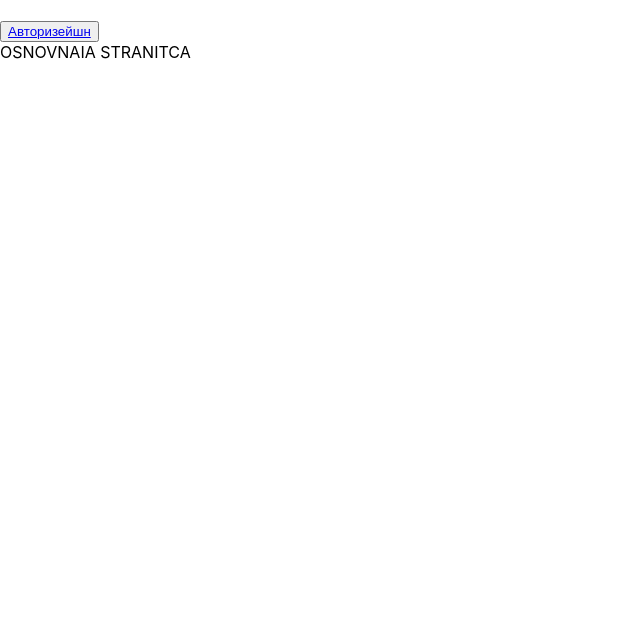
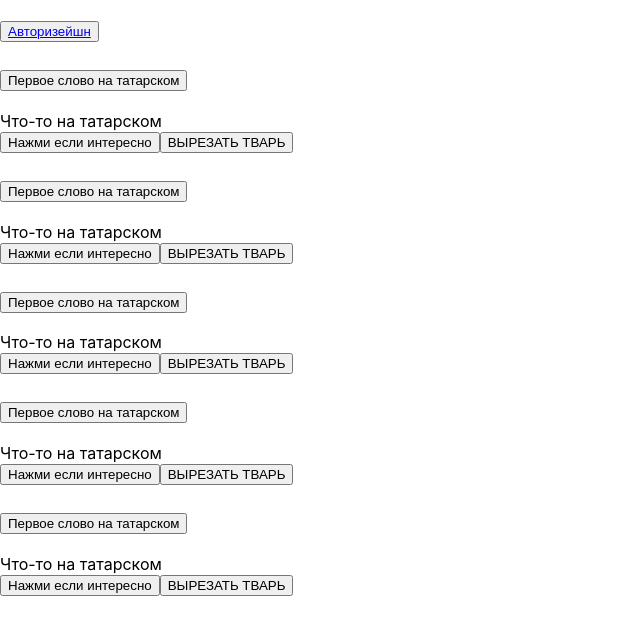
Before and after one commit to Jadikir/BackEnd1, a React (Create React App) app in the folder client/: page /home in a window 1280 px wide. Shown: the top 634 px of the page, without its empty margins (0-640 px from the left). Built offline with nearby package versions, Linux system fonts and the light colour scheme; the HTML template or start-up script is replaced by a standard one.

Commit message:
Frontend для бедных

```diff
--- a/client/src/Zakaznai/Zakaziki.js
+++ b/client/src/Zakaznai/Zakaziki.js
@@ -2,21 +2,23 @@ import {makeAutoObservable} from "mobx";
 
 export default class Zakaziki{
     constructor() {
-        this._zakaz = [
+        this._zakazs = [
             {id: 1, name: "3D модель пивной бутылки", price: 3000},
             {id: 2, name: "Самолетик", price: 5000},
             {id: 3, name: "Гитара на миллиард полигонов", price: 10000},
             {id: 4, name: "Пончик", price: 300},
+            {id: 5, name: "Пончик", price: 300},
         ]
         makeAutoObservable(this)
     }
 
-    setZakaz(zakaz){
-        this._zakaz = zakaz
+    set zakazs(zakazs){
+        this._zakazs = zakazs
     }
 
-    get Zakaz(){
-        return this._zakaz
+    get zakazs(){
+        return this._zakazs
     }
 
+
 }
--- a/client/src/components/NavBar.js
+++ b/client/src/components/NavBar.js
@@ -26,6 +26,7 @@ const NavBar = observer(() => {
 
             </Container>
         </Navbar>
+
     );
 });
 
--- /dev/null
+++ b/client/src/components/ZakazItem.js
@@ -0,0 +1,25 @@
+import React from 'react';
+import {Accordion, Button} from "react-bootstrap";
+import {useNavigate} from 'react-router-dom'
+import {ZAKAZPAGE_ROUTE} from "../utils/consts";
+const ZakazItem = ({Zakaziki}) => {
+    const navigate = useNavigate()
+    return (
+        <Accordion>
+            <Accordion.Item eventKey="0">
+                <Accordion.Header>Первое слово на татарском</Accordion.Header>
+                <Accordion.Body className="d-flex align-items-center">
+                    <div className="flex-grow-1">
+                        Что-то на татарском
+                    </div>
+                    <div className="ml-auto">
+                        <Button variant="info" as="input" type="button" value="Нажми если интересно" onClick={() => navigate(ZAKAZPAGE_ROUTE + '/' + Zakaziki.id)}/>
+                        <Button variant="danger" as="input" type="button" value="ВЫРЕЗАТЬ ТВАРЬ" onClick={() => navigate(ZAKAZPAGE_ROUTE + '/' + Zakaziki.id)}/>
+                    </div>
+                </Accordion.Body>
+            </Accordion.Item>
+        </Accordion>
+    );
+};
+
+export default ZakazItem;
--- /dev/null
+++ b/client/src/components/ZakazList.js
@@ -0,0 +1,20 @@
+import React, {useContext} from 'react';
+import {observer} from "mobx-react-lite";
+import {Context} from "../index";
+import {Col, Row} from "react-bootstrap";
+import ZakazItem from "./ZakazItem";
+
+const ZakazList = observer(()=>{
+    const{Zakaziki} = useContext(Context)
+    return(
+        <>
+            {Zakaziki.zakazs.map(Zakaziki=>
+                <Col key ={Zakaziki.id} md={20} className="mt-3 mb-3">
+                    <ZakazItem Zakaziki={Zakaziki}/>
+                </Col>
+            )}
+        </>
+    )
+})
+
+export default ZakazList;
--- a/client/src/index.js
+++ b/client/src/index.js
@@ -12,7 +12,7 @@ const root = ReactDOM.createRoot(document.getElementById('root'))
 root.render(
     <Context.Provider value={{
         user: new UserZakaz(),
-        zakaz: new Zakaziki(),
+        Zakaziki: new Zakaziki(),
     }}>
         <App />
     </Context.Provider>,
--- a/client/src/pages/Admin.js
+++ b/client/src/pages/Admin.js
@@ -1,10 +1,12 @@
 import React from 'react';
+import {Button, Container} from "react-bootstrap";
 
 const Admin = () => {
     return (
-        <div>
-            Admin
-        </div>
+        <Container className="d-flex flex-column">
+            <Button variant="danger" variant="outline-warning"  >
+                Danger</Button>{' '}>
+        </Container>
     );
 };
 
--- a/client/src/pages/Homepage.js
+++ b/client/src/pages/Homepage.js
@@ -1,11 +1,22 @@
 import React from 'react';
+import {Col, Container, Row} from "react-bootstrap";
+import ZakazList from "../components/ZakazList";
+
 
 const Homepage = () => {
-    return (
-        <div>
-            OSNOVNAIA STRANITCA
-        </div>
-    );
+        return(
+            <Container>
+                <Row>
+                    <Col md={4}>
+                    </Col>
+                    <Col md ={12}>
+                        <ZakazList/>
+                    </Col>
+                </Row>
+            </Container>
+        );
+
+
 };
 
 export default Homepage;
--- a/client/src/pages/ZakazPage.js
+++ b/client/src/pages/ZakazPage.js
@@ -1,11 +1,37 @@
-import React from 'react';
+import React, {useContext} from 'react';
+import { Container, Row, Col } from 'react-bootstrap';
+import {Context} from "../index";
+import {useParams} from "react-router-dom";
 
 const ZakazPage = () => {
+    const{Zakaziki} = useContext(Context)
+    const { id } = useParams();
     return (
-        <div>
-            Infa o zakaze
-        </div>
+        <Container>
+            <Row>
+                <Col className="mt-4">
+                    <h1 style={{ fontSize: "30px" }}>{Zakaziki.zakazs[id - 1].name}</h1>
+                    <p style={{ marginTop: "10px", marginBottom: "10px" }}>
+                        Автор: Автор+{id}
+                    </p>
+                </Col>
+                <Col xs={3} className="mt-4">
+                    <p>Стоимость заказа: {Zakaziki.zakazs[id - 1].price} руб.</p>
+                </Col>
+            </Row>
+            <Row>
+                <Col>
+                    <p>Текст о заказе</p>
+                </Col>
+            </Row>
+            <Row>
+                <Col>
+                    <p>Еще какой-то текст, расположенный ниже</p>
+                </Col>
+            </Row>
+        </Container>
     );
 };
 
+
 export default ZakazPage;
--- a/client/src/routes.js
+++ b/client/src/routes.js
@@ -6,7 +6,7 @@ import {
     LOGIN_ROUTE,
     PROFILE_ROUTE,
     REGISTRATION_ROUTE,
-    ZARAZPAGE_ROUTE
+    ZAKAZPAGE_ROUTE
 } from "./utils/consts";
 import Chat from "./pages/Chat";
 import profile from "./pages/Profile";
@@ -43,7 +43,7 @@ export const publicRoutes = [
         Component: Auth
     },
     {
-        path: ZARAZPAGE_ROUTE + '/:id',
+        path: ZAKAZPAGE_ROUTE + '/:id',
         Component: zakazPage
     }
 ]
--- a/client/src/utils/consts.js
+++ b/client/src/utils/consts.js
@@ -4,4 +4,4 @@ export const REGISTRATION_ROUTE = '/registration'
 export const CHAT_ROUTE = '/chat'
 export const HOMEPAGE_ROUTE = '/home'
 export const PROFILE_ROUTE = '/profile'
-export const ZARAZPAGE_ROUTE = '/zakaz'
+export const ZAKAZPAGE_ROUTE = '/zakaz'
```
Also changed, not shown: 1 other file (tests, documents, lock files or other folders).
